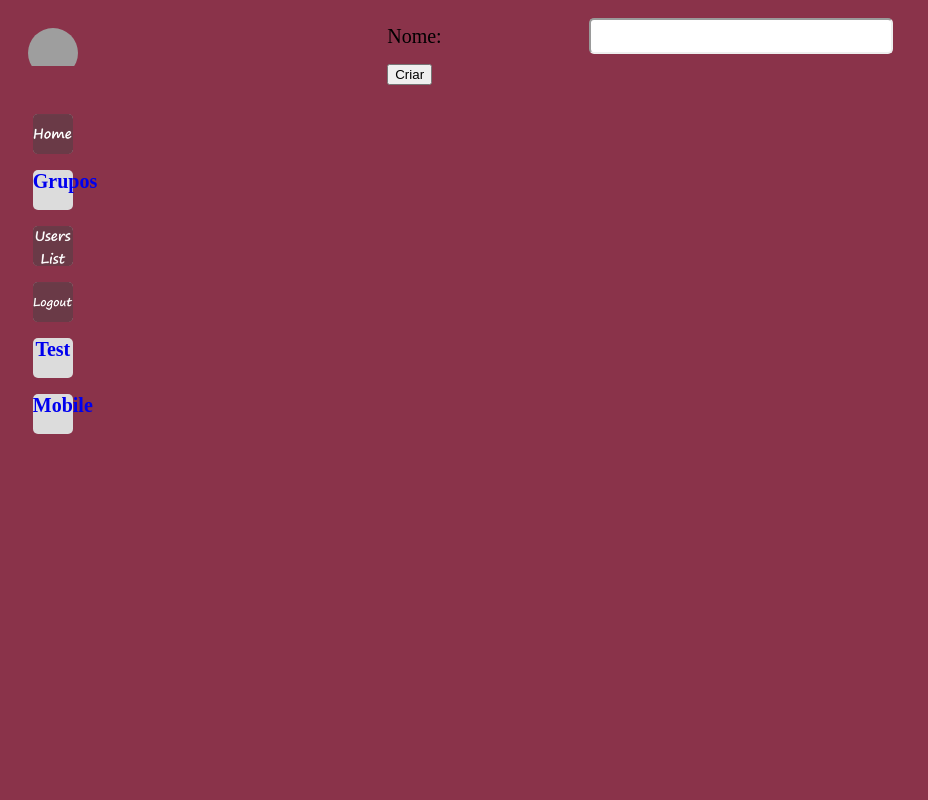
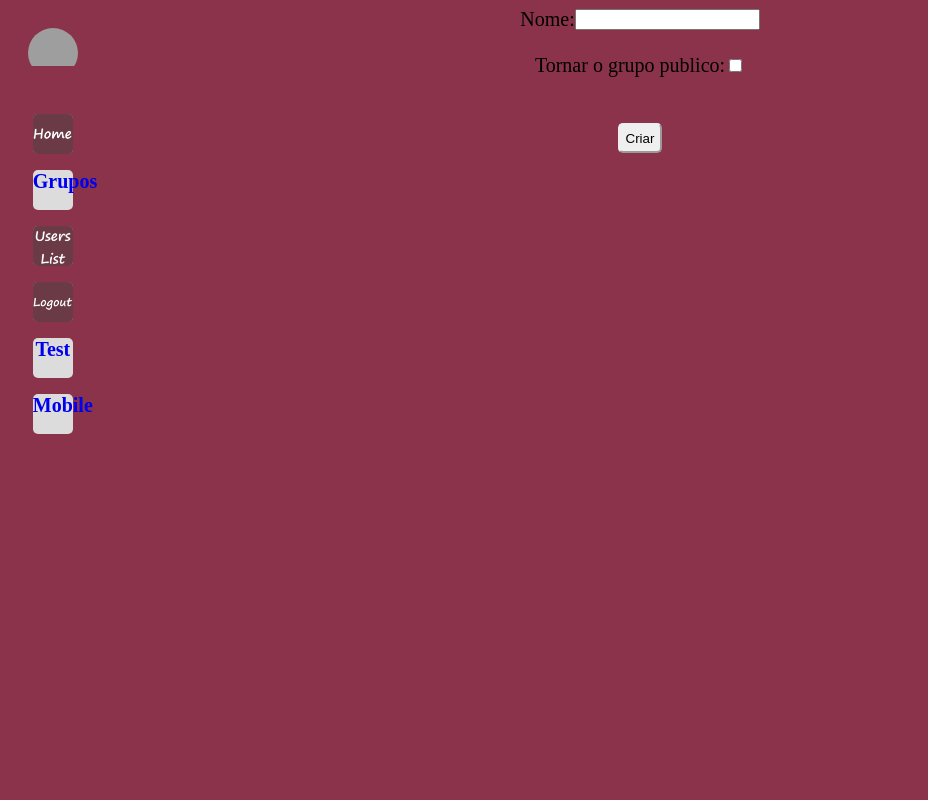
Before and after one commit to TretasPt/DIAM-Project-G6, a Django app: page /creategroup in a window 1280 px wide. Shown: the whole page, without its empty margins (0-928 px from the left). Run offline with Django 5.2, Linux system fonts and the light colour scheme; the visitor is signed in with stand-in values (Sample User, id 1); data that the repository does not hold is empty; grey boxes are pictures that could not be loaded.

Commit message:
Fixed some more images and create group.

```diff
--- a/django/movies/static/movies/style.css
+++ b/django/movies/static/movies/style.css
@@ -152,11 +152,14 @@ header {
 }
 
 .formfield {
-    display: grid;
-    grid-template-columns: 40% 60%;
-    margin: 10px 0px 10px 0px;
+    display: flex;
+    /* grid-template-columns: 40% 60%; */
+    /* margin: 10px 0px 10px 0px; */
     font-size: 20px;
     text-align: center;
+    flex-direction: column;
+    align-items: center;
+    justify-content: center;
 }
 
 .formfield > input {
--- a/django/movies/templates/movies/creategroup.html
+++ b/django/movies/templates/movies/creategroup.html
@@ -4,10 +4,13 @@
     <form class="userform" method="post" action="{% url 'movies:createGroup' %}">
         {% csrf_token %}
         <section class="formfield">
-            <label for="GroupName">Nome:</label>
-            <input id="GroupName" type="text" name="groupname" required/>
+            <label for="GroupName">Nome:<input id="GroupName" type="text" name="groupname" required/></label>
+            <br>
+            <label>Tornar o grupo publico: <input name="publico" type="checkbox"></label>
+            <br>
+            <br>
+            <input type="submit" value="Criar">
         </section>
-        <input type="submit" value="Criar">
     </form>
 {% endblock %}
 
--- a/django/movies/views.py
+++ b/django/movies/views.py
@@ -39,7 +39,6 @@ def index(request):
         'publicacoes_list': publicacoes_list
     })
 
-@login_required
 def registerUser(request):
     if request.method == 'POST':
         user = User.objects.create_user(
@@ -84,10 +83,7 @@ def logoutUser (request):
 def createGroup(request):
     if request.method == 'POST':
         utilizador = Utilizador.objects.get(user=request.user)
-        grupo = Grupo(
-            nome=request.POST.get('groupname'),
-            data_criacao=timezone.now()
-        )
+        grupo = Grupo.create(request.POST.get('groupname'),bool(request.POST.get("publico")))
         utilizadorGrupo = UtilizadorGrupo(
             utilizador=utilizador,
             grupo=grupo,
@@ -96,7 +92,6 @@ def createGroup(request):
             convite_por_aceitar_grupo=False,
             date_joined=timezone.now()
         )
-        grupo.save()
         utilizadorGrupo.save()
         return HttpResponseRedirect(reverse('movies:group', args=(grupo.id,)))
     else:
```
Also changed, not shown: django/movies/templates/movies/userOptions.html (+6 -4 lines).
